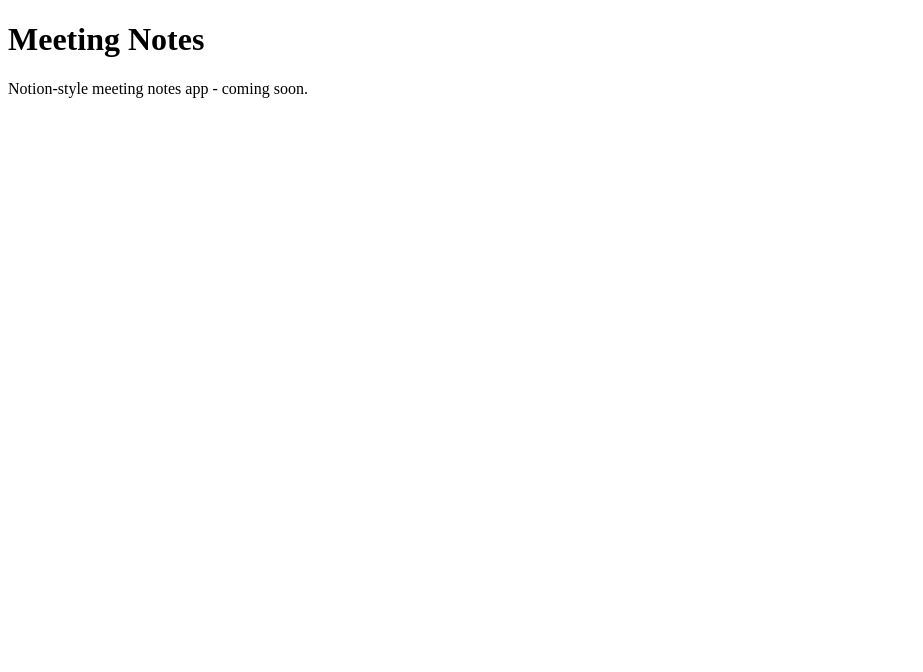
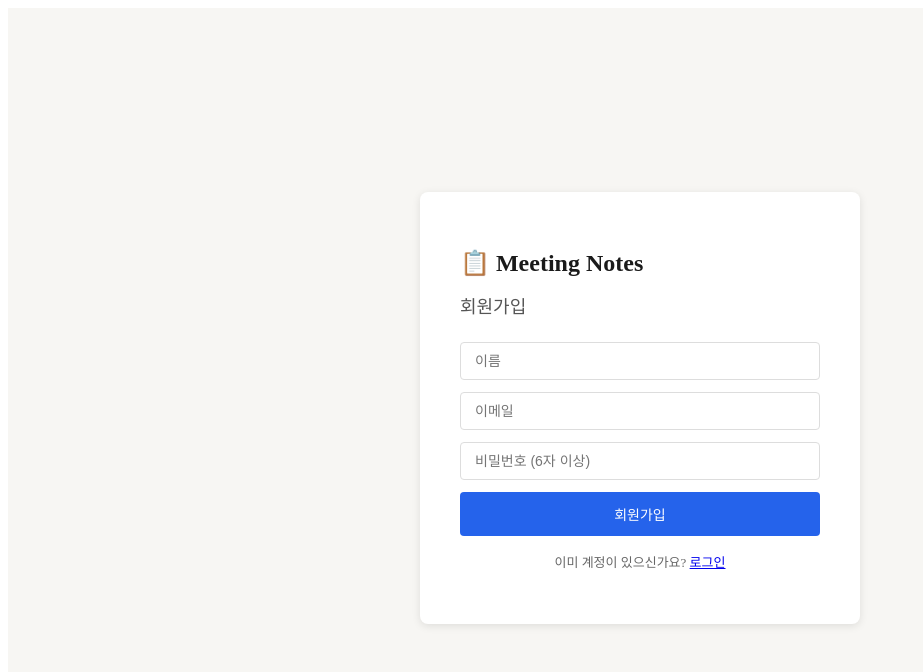
Before and after one commit to kwak38621/meeting-notes, a React (Vite) app in the folder frontend/: page /register in a window 1280 px wide. Shown: the top 672 px of the page, without its empty margins (0-923 px from the left). Built offline with nearby package versions, Linux system fonts and the light colour scheme.

Commit message:
feat: auth UI (login/register) with JWT token management

```diff
--- a/frontend/src/App.jsx
+++ b/frontend/src/App.jsx
@@ -1,10 +1,25 @@
-function App() {
-  return (
-    <div>
-      <h1>Meeting Notes</h1>
-      <p>Notion-style meeting notes app - coming soon.</p>
-    </div>
-  )
+import { BrowserRouter, Routes, Route, Navigate } from 'react-router-dom';
+import { AuthProvider, useAuth } from './context/AuthContext';
+import LoginPage from './pages/LoginPage';
+import RegisterPage from './pages/RegisterPage';
+import WorkspacePage from './pages/WorkspacePage';
+
+function PrivateRoute({ children }) {
+  const { user, loading } = useAuth();
+  if (loading) return <div>로딩 중...</div>;
+  return user ? children : <Navigate to="/login" />;
 }
 
-export default App
+export default function App() {
+  return (
+    <AuthProvider>
+      <BrowserRouter>
+        <Routes>
+          <Route path="/login" element={<LoginPage />} />
+          <Route path="/register" element={<RegisterPage />} />
+          <Route path="/*" element={<PrivateRoute><WorkspacePage /></PrivateRoute>} />
+        </Routes>
+      </BrowserRouter>
+    </AuthProvider>
+  );
+}
--- /dev/null
+++ b/frontend/src/api/auth.js
@@ -0,0 +1,7 @@
+import api from './axios';
+
+export const register = (email, password, name) =>
+  api.post('/auth/register', { email, password, name });
+
+export const login = (email, password) =>
+  api.post('/auth/login', { email, password });
--- /dev/null
+++ b/frontend/src/api/axios.js
@@ -0,0 +1,67 @@
+import axios from 'axios';
+import { getAccessToken, setAccessToken, clearAccessToken } from '../utils/token';
+
+const api = axios.create({
+  baseURL: import.meta.env.VITE_API_BASE_URL,
+  withCredentials: true,
+});
+
+api.interceptors.request.use((config) => {
+  const token = getAccessToken();
+  if (token) config.headers['Authorization'] = `Bearer ${token}`;
+  return config;
+});
+
+let isRefreshing = false;
+let waitQueue = [];
+
+const processQueue = (error, token = null) => {
+  waitQueue.forEach(({ resolve, reject }) =>
+    error ? reject(error) : resolve(token)
+  );
+  waitQueue = [];
+};
+
+api.interceptors.response.use(
+  (res) => res,
+  async (error) => {
+    const original = error.config;
+    if (error.response?.status === 401 && !original._retry) {
+      if (isRefreshing) {
+        return new Promise((resolve, reject) => {
+          waitQueue.push({ resolve, reject });
+        }).then((token) => {
+          original.headers['Authorization'] = `Bearer ${token}`;
+          return api(original);
+        });
+      }
+      original._retry = true;
+      isRefreshing = true;
+      try {
+        const refreshToken = localStorage.getItem('refreshToken');
+        if (!refreshToken) throw new Error('No refresh token');
+        const res = await axios.post('/api/auth/refresh', refreshToken, {
+          headers: { 'Content-Type': 'text/plain' },
+        });
+        const newAccess = res.data.data.accessToken;
+        const newRefresh = res.data.data.refreshToken;
+        setAccessToken(newAccess);
+        localStorage.setItem('refreshToken', newRefresh);
+        processQueue(null, newAccess);
+        original.headers['Authorization'] = `Bearer ${newAccess}`;
+        return api(original);
+      } catch (e) {
+        processQueue(e, null);
+        clearAccessToken();
+        localStorage.removeItem('refreshToken');
+        window.location.href = '/login';
+        return Promise.reject(e);
+      } finally {
+        isRefreshing = false;
+      }
+    }
+    return Promise.reject(error);
+  }
+);
+
+export default api;
--- /dev/null
+++ b/frontend/src/context/AuthContext.jsx
@@ -0,0 +1,43 @@
+import { createContext, useContext, useState, useEffect } from 'react';
+import { setAccessToken, clearAccessToken } from '../utils/token';
+import { login as loginApi } from '../api/auth';
+
+const AuthContext = createContext(null);
+
+export function AuthProvider({ children }) {
+  const [user, setUser] = useState(null);
+  const [loading, setLoading] = useState(true);
+
+  useEffect(() => {
+    const savedRefresh = localStorage.getItem('refreshToken');
+    const savedName = localStorage.getItem('userName');
+    if (savedRefresh && savedName) {
+      setUser({ name: savedName });
+    }
+    setLoading(false);
+  }, []);
+
+  const login = async (email, password) => {
+    const res = await loginApi(email, password);
+    const { accessToken, refreshToken, name } = res.data.data;
+    setAccessToken(accessToken);
+    localStorage.setItem('refreshToken', refreshToken);
+    localStorage.setItem('userName', name);
+    setUser({ name });
+  };
+
+  const logout = () => {
+    clearAccessToken();
+    localStorage.removeItem('refreshToken');
+    localStorage.removeItem('userName');
+    setUser(null);
+  };
+
+  return (
+    <AuthContext.Provider value={{ user, login, logout, loading }}>
+      {children}
+    </AuthContext.Provider>
+  );
+}
+
+export const useAuth = () => useContext(AuthContext);
--- /dev/null
+++ b/frontend/src/pages/LoginPage.jsx
@@ -0,0 +1,66 @@
+import { useState } from 'react';
+import { useNavigate, Link } from 'react-router-dom';
+import { useAuth } from '../context/AuthContext';
+
+export default function LoginPage() {
+  const [email, setEmail] = useState('');
+  const [password, setPassword] = useState('');
+  const [error, setError] = useState('');
+  const { login } = useAuth();
+  const navigate = useNavigate();
+
+  const handleSubmit = async (e) => {
+    e.preventDefault();
+    setError('');
+    try {
+      await login(email, password);
+      navigate('/');
+    } catch (err) {
+      setError(err.response?.data?.message || '로그인에 실패했습니다.');
+    }
+  };
+
+  return (
+    <div style={styles.container}>
+      <div style={styles.card}>
+        <h1 style={styles.title}>📋 Meeting Notes</h1>
+        <h2 style={styles.subtitle}>로그인</h2>
+        {error && <p style={styles.error}>{error}</p>}
+        <form onSubmit={handleSubmit} style={styles.form}>
+          <input
+            style={styles.input}
+            type="email"
+            placeholder="이메일"
+            value={email}
+            onChange={(e) => setEmail(e.target.value)}
+            required
+          />
+          <input
+            style={styles.input}
+            type="password"
+            placeholder="비밀번호"
+            value={password}
+            onChange={(e) => setPassword(e.target.value)}
+            required
+          />
+          <button style={styles.button} type="submit">로그인</button>
+        </form>
+        <p style={styles.link}>
+          계정이 없으신가요? <Link to="/register">회원가입</Link>
+        </p>
+      </div>
+    </div>
+  );
+}
+
+const styles = {
+  container: { display: 'flex', justifyContent: 'center', alignItems: 'center', height: '100vh', background: '#f7f6f3' },
+  card: { background: 'white', padding: '40px', borderRadius: '8px', boxShadow: '0 2px 8px rgba(0,0,0,0.1)', width: '360px' },
+  title: { fontSize: '24px', marginBottom: '8px', color: '#1a1a1a' },
+  subtitle: { fontSize: '18px', marginBottom: '24px', color: '#555', fontWeight: 'normal' },
+  form: { display: 'flex', flexDirection: 'column', gap: '12px' },
+  input: { padding: '10px 14px', border: '1px solid #ddd', borderRadius: '4px', fontSize: '14px', outline: 'none' },
+  button: { padding: '12px', background: '#2563eb', color: 'white', border: 'none', borderRadius: '4px', fontSize: '14px', cursor: 'pointer' },
+  error: { color: '#ef4444', fontSize: '13px', marginBottom: '8px' },
+  link: { textAlign: 'center', marginTop: '16px', fontSize: '13px', color: '#666' },
+};
--- /dev/null
+++ b/frontend/src/pages/RegisterPage.jsx
@@ -0,0 +1,51 @@
+import { useState } from 'react';
+import { useNavigate, Link } from 'react-router-dom';
+import { register } from '../api/auth';
+
+export default function RegisterPage() {
+  const [form, setForm] = useState({ email: '', password: '', name: '' });
+  const [error, setError] = useState('');
+  const navigate = useNavigate();
+
+  const handleChange = (e) => setForm({ ...form, [e.target.name]: e.target.value });
+
+  const handleSubmit = async (e) => {
+    e.preventDefault();
+    setError('');
+    try {
+      await register(form.email, form.password, form.name);
+      navigate('/login');
+    } catch (err) {
+      setError(err.response?.data?.message || '회원가입에 실패했습니다.');
+    }
+  };
+
+  return (
+    <div style={styles.container}>
+      <div style={styles.card}>
+        <h1 style={styles.title}>📋 Meeting Notes</h1>
+        <h2 style={styles.subtitle}>회원가입</h2>
+        {error && <p style={styles.error}>{error}</p>}
+        <form onSubmit={handleSubmit} style={styles.form}>
+          <input style={styles.input} name="name" placeholder="이름" value={form.name} onChange={handleChange} required />
+          <input style={styles.input} name="email" type="email" placeholder="이메일" value={form.email} onChange={handleChange} required />
+          <input style={styles.input} name="password" type="password" placeholder="비밀번호 (6자 이상)" value={form.password} onChange={handleChange} required minLength={6} />
+          <button style={styles.button} type="submit">회원가입</button>
+        </form>
+        <p style={styles.link}>이미 계정이 있으신가요? <Link to="/login">로그인</Link></p>
+      </div>
+    </div>
+  );
+}
+
+const styles = {
+  container: { display: 'flex', justifyContent: 'center', alignItems: 'center', height: '100vh', background: '#f7f6f3' },
+  card: { background: 'white', padding: '40px', borderRadius: '8px', boxShadow: '0 2px 8px rgba(0,0,0,0.1)', width: '360px' },
+  title: { fontSize: '24px', marginBottom: '8px', color: '#1a1a1a' },
+  subtitle: { fontSize: '18px', marginBottom: '24px', color: '#555', fontWeight: 'normal' },
+  form: { display: 'flex', flexDirection: 'column', gap: '12px' },
+  input: { padding: '10px 14px', border: '1px solid #ddd', borderRadius: '4px', fontSize: '14px', outline: 'none' },
+  button: { padding: '12px', background: '#2563eb', color: 'white', border: 'none', borderRadius: '4px', fontSize: '14px', cursor: 'pointer' },
+  error: { color: '#ef4444', fontSize: '13px', marginBottom: '8px' },
+  link: { textAlign: 'center', marginTop: '16px', fontSize: '13px', color: '#666' },
+};
--- /dev/null
+++ b/frontend/src/pages/WorkspacePage.jsx
@@ -0,0 +1,3 @@
+export default function WorkspacePage() {
+  return <div>Workspace (TODO Task 7)</div>;
+}
--- /dev/null
+++ b/frontend/src/utils/token.js
@@ -0,0 +1,5 @@
+let accessToken = null;
+
+export const getAccessToken = () => accessToken;
+export const setAccessToken = (token) => { accessToken = token; };
+export const clearAccessToken = () => { accessToken = null; };
```
Also changed, not shown: frontend/src/main.jsx (+5 -5 lines).
